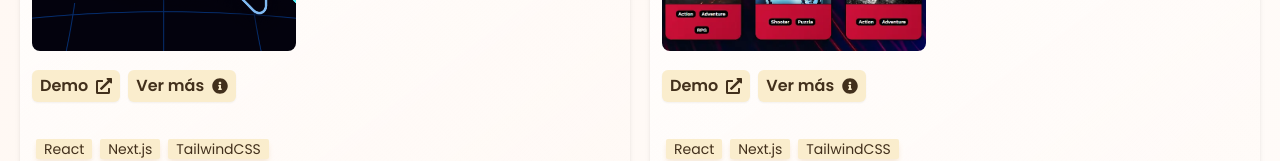
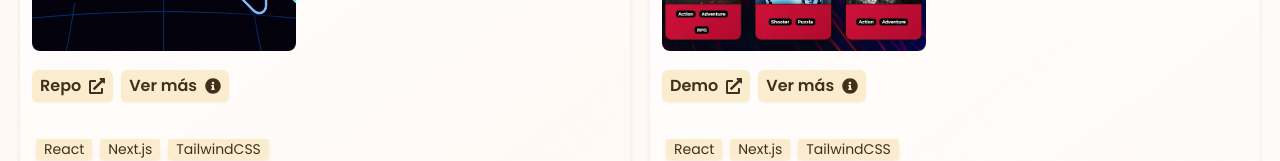
Before and after one commit to KevinMCJ/Portfolio-V2, a React (Vite) app: page / in a window 1280 px wide. Shown: the part 2435-2596 px from the top of the page. Built offline with nearby package versions, Linux system fonts and the light colour scheme.

Commit message:
feat: projects links

```diff
--- a/src/components/home/ProjectCard.tsx
+++ b/src/components/home/ProjectCard.tsx
@@ -1,20 +1,22 @@
 import { useTranslation } from "react-i18next";
 import { FaExternalLinkAlt, FaRegEye, FaInfoCircle } from "react-icons/fa";
+import { Link } from "react-router-dom";
 
 interface Project {
   title: { [key: string]: string };
   description: { [key: string]: string };
   thumbnail: string;
   images: string[];
+  external_link: { type: string; url: string };
   technologies: string[];
 }
 
 interface ProjectCardsProps {
-  project: Project,
+  project: Project;
   openSlider: (images: string[]) => void;
 }
 
-const ProjectCard = ({ project, openSlider } : ProjectCardsProps) => {
+const ProjectCard = ({ project, openSlider }: ProjectCardsProps) => {
   const { i18n, t } = useTranslation();
   const currentLanguage = i18n.language;
 
@@ -34,10 +36,14 @@ const ProjectCard = ({ project, openSlider } : ProjectCardsProps) => {
           </div>
         </div>
         <div className="absolute bottom-2 right-2 mt-2 flex items-center gap-2 md:static md:grow">
-          <button className="flex items-center gap-2 bg-project-secondary px-2 py-1 font-semibold shadow-sm md:rounded-md">
-            <span>Demo</span>
+          <Link
+            to={project.external_link.url}
+            target="_blank"
+            className="flex items-center gap-2 bg-project-secondary px-2 py-1 font-semibold shadow-sm md:rounded-md"
+          >
+            <span>{project.external_link.type}</span>
             <FaExternalLinkAlt />
-          </button>
+          </Link>
           <button className="flex items-center gap-2 bg-project-secondary px-2 py-1 font-semibold shadow-sm md:rounded-md">
             <span>{t("project-see-more")}</span>
             <FaInfoCircle />
--- a/src/utils/projects.json
+++ b/src/utils/projects.json
@@ -15,7 +15,10 @@
         "/src/assets/projects/chatfusion/chatfusion_thumbnail.png",
         "/src/assets/projects/sportzone/sportzone_thumbnail.png"
       ],
-      "external_link": "",
+      "external_link": {
+        "type": "Demo",
+        "url": "https://www.canva.com/design/DAGOZ0Bv6oQ/18VVwrjFKEe9lfQY2Vy68Q/watch"
+      },
       "technologies": [
         "React",
         "Next.js",
@@ -40,7 +43,10 @@
         "es": "Al contrario del pensamiento popular, el texto de Lorem Ipsum no es simplemente texto aleatorio. Tiene sus",
         "en": "Descripción del Proyecto Dos."
       },
-      "external_link": "",
+      "external_link": {
+        "type": "Demo",
+        "url": "https://pfsportzone.netlify.app/"
+      },
       "thumbnail": "/src/assets/projects/sportzone/sportzone_thumbnail.png",
       "images": [
         "/src/assets/projects/sportzone/sportzone_thumbnail.png",
@@ -58,7 +64,10 @@
         "es": "Al contrario del pensamiento popular, el texto de Lorem Ipsum no es simplemente texto aleatorio. Tiene sus",
         "en": "Descripción del Proyecto Dos."
       },
-      "external_link": "",
+      "external_link": {
+        "type": "Repo",
+        "url": "https://github.com/KevinMCJ"
+      },
       "thumbnail": "/src/assets/projects/chatfusion/chatfusion_thumbnail.png",
       "images": [
         "/src/assets/projects/fisiomfulness/fisiom_thumbnail.webp",
@@ -76,7 +85,10 @@
         "es": "Al contrario del pensamiento popular, el texto de Lorem Ipsum no es simplemente texto aleatorio. Tiene sus",
         "en": "Descripción del Proyecto Dos."
       },
-      "external_link": "",
+      "external_link": {
+        "type": "Demo",
+        "url": "https://gamedex-pi.netlify.app/"
+      },
       "thumbnail": "/src/assets/projects/gamedex/gamedex_thumbnail.webp",
       "images": [
         "/src/assets/projects/fisiomfulness/fisiom_thumbnail.webp",
```
